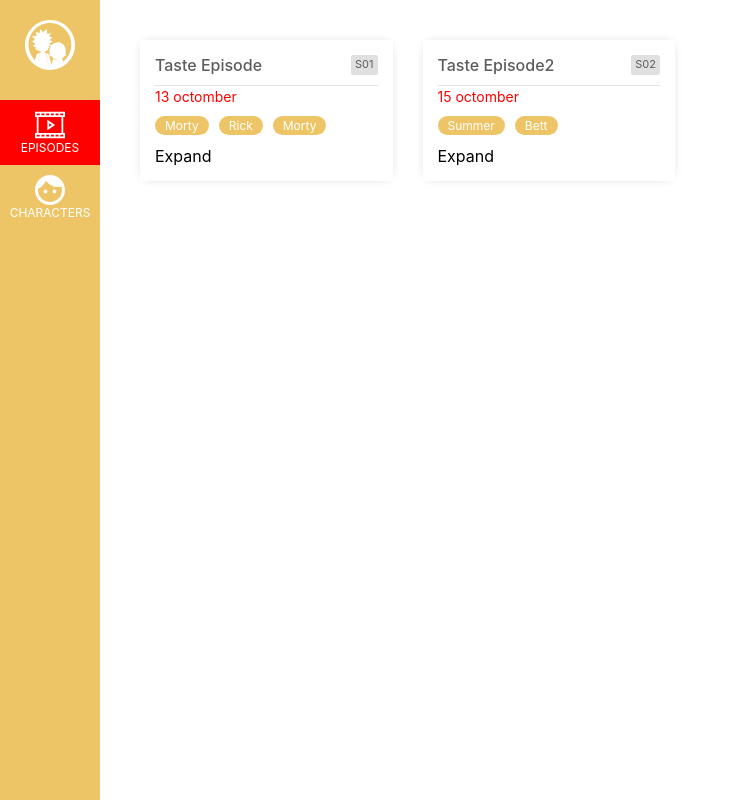
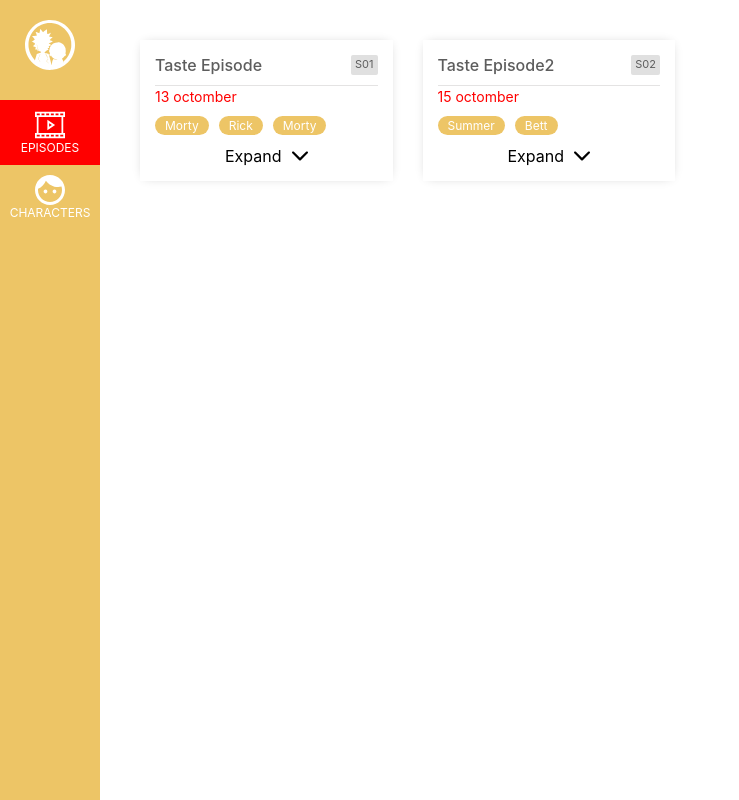
Before and after one commit to dayanapanova/RickAndMorty, a React (Create React App) app: page / in a window 1280 px wide. Shown: the whole page, without its empty margins (0-739 px from the left). Built offline with nearby package versions, Linux system fonts and the light colour scheme.

Commit message:
styling expand button, adding new route, styling characterBox

```diff
--- a/src/App.js
+++ b/src/App.js
@@ -2,7 +2,7 @@ import React from 'react';
 import { Router, Switch, Route } from 'react-router-dom';
 import styled, { ThemeProvider } from 'styled-components'
 import { Navigation } from '@/components';
-import {Episodes , Characters} from '@/containers';
+import {Episodes , Characters,SingleCharacter} from '@/containers';
 
 import { theme } from '@/constants'
 import BrowserHistory from '@/BrowserHistory';
@@ -20,6 +20,7 @@ const App = () => {
           <Switch>
             <Route path='/' exact component={Episodes} />
             <Route path='/characters' exact component={Characters} />
+            <Route path='/characters/:id' exact component={SingleCharacter}/>
           </Switch>
         </PageContent>
       </Router>
--- /dev/null
+++ b/src/components/Character.js
@@ -0,0 +1,56 @@
+import React from "react";
+import styled from "styled-components";
+
+const Box = styled.div`
+  display:flex;
+  background-color:${({ theme }) => theme.colors.light};
+  box-shadow: 0 0 11px -5px rgba(0,0,0,0.3);
+  overflow:hidden;
+  border-radius:5px;
+  cursor:pointer;
+`
+Box.LeftSide = styled.div`
+ width:40%;
+`
+Box.RightSide = styled.div`
+ width:60%;
+ padding:10px;
+`
+const Image = styled.img`
+display:block;
+width:100%;
+height:100%;
+object-fit:cover;
+`
+const Name = styled.h3`
+color:${({ theme }) => theme.colors.dark};
+margin:0 0 10px 0;
+`
+const Status = styled.span`
+background-color:${({ theme }) => theme.colors.silver};
+padding:2px 5px;
+margin-top:10px;
+font-size:14px;
+border-radius:3px;
+display:inline-block;
+`
+const Gender =styled.p`
+color:${({theme})=>theme.colors.dark};
+text-transform:uppercase;
+margin:0;
+`
+const Character = ({ onClick, image, name, status, gender }) => (
+
+    <Box onClick={onClick}>
+        <Box.LeftSide>
+            <Image src={image} />
+        </Box.LeftSide>
+        <Box.RightSide>
+            <Name>{name}</Name>
+            <Gender>{gender}</Gender>
+            <Status>{status}</Status>
+        </Box.RightSide>
+    </Box>
+
+)
+export default Character;
--- a/src/components/Episode.js
+++ b/src/components/Episode.js
@@ -1,5 +1,6 @@
 import React, { useState } from 'react';
 import styled from 'styled-components'
+import { ArrowIcon } from '@/icons';
 
 const Box = styled.div`
     background: #fff;
@@ -9,7 +10,7 @@ const Box = styled.div`
 `
 const Title = styled.h3`
     font-size: 16px;
-    color:${({theme})=> theme.colors.dark};
+    color:${({ theme }) => theme.colors.dark};
     font-weight: 500;
     margin: 0;
 `
@@ -17,7 +18,7 @@ const Title = styled.h3`
 const BoxHead = styled.div`
     display: flex;
     justify-content: space-between;
-    border-bottom: 1px solid ${({theme})=> theme.colors.silver};
+    border-bottom: 1px solid ${({ theme }) => theme.colors.silver};
     padding-bottom: 10px;
 `
 
@@ -27,7 +28,7 @@ const Season = styled.span`
     background-color: #e0e0e0;
     text-transform: uppercase;
     border-radius: 2px;
-    color: ${({theme})=> theme.colors.dark};
+    color: ${({ theme }) => theme.colors.dark};
 `
 
 const Date = styled.span`
@@ -38,12 +39,12 @@ const CharactersList = styled.div`
     display: flex;
     flex-wrap: wrap;
     margin: 10px 0;
-    height: ${({isOpen})=> isOpen ? 'auto' : '20px'};
+    height: ${({ isOpen }) => isOpen ? 'auto' : '20px'};
     overflow: hidden;
 `
 
 const Character = styled.span`
-    background-color: ${({theme})=> theme.colors.primary};
+    background-color: ${({ theme }) => theme.colors.primary};
     display: block;
     margin-right: 10px;
     margin-bottom: 10px;
@@ -52,8 +53,22 @@ const Character = styled.span`
     padding: 2px 10px;
     border-radius: 30px;
 `
+const ExpandButton = styled.div`
+   display:flex;
+   justify-content:center;
+   cursor:pointer;
+   align-items:center;
+`
+ExpandButton.Icon = styled(ArrowIcon)`
+width:16px;
+height:16px;
+margin-left:10px;
+fill:black;
+transform:${({ isOpen }) => isOpen ? 'rotate(180deg)' : 'rotate(0)'};
+transition:transform 0.3s ease-in-out;
+`
 
-const EpisodeComponent = ({name, season, characters, date}) => {
+const EpisodeComponent = ({ name, season, characters, date }) => {
     const [isOpen, setIsOpen] = useState(false);
 
     return (
@@ -65,11 +80,14 @@ const EpisodeComponent = ({name, season, characters, date}) => {
             <div>
                 <Date>{date}</Date>
                 <CharactersList isOpen={isOpen}>
-                    {characters.map(({name}, index)=>(
+                    {characters.map(({ name }, index) => (
                         <Character key={`${name}-${index}`}>{name}</Character>
                     ))}
                 </CharactersList>
-                <div onClick={()=> setIsOpen(!isOpen)}>{isOpen ? 'Shrink' : 'Expand'}</div>
+                <ExpandButton onClick={() => setIsOpen(!isOpen)}>
+                    {isOpen ? 'Shrink' : 'Expand'}
+                    <ExpandButton.Icon isOpen={isOpen} />
+                </ExpandButton>
             </div>
         </Box>
     )
--- a/src/components/index.js
+++ b/src/components/index.js
@@ -1,2 +1,3 @@
 export { default as Navigation } from './Navigation'
 export { default as Episode } from './Episode'
+export {default as Character} from './Character'
--- a/src/containers/Characters.js
+++ b/src/containers/Characters.js
@@ -1,10 +1,53 @@
 import React from "react";
+import { useHistory } from "react-router-dom";
+import { Character } from '@/components';
+import { Row, Col } from "react-grid-system";
+
+
+const CharacterInfo = [
+    {
+        image: 'https://rickandmortyapi.com/api/character/avatar/38.jpeg',
+        name: 'Beth Smith',
+        status: 'alive',
+        gender: 'female',
+        id: 1
+    },
+    {
+        image: 'https://rickandmortyapi.com/api/character/avatar/218.jpeg',
+        name: 'Rick Sanchez',
+        status: 'alive',
+        gender: 'male',
+        id: 2
+    },
+    {
+        image: 'https://rickandmortyapi.com/api/character/avatar/139.jpeg',
+        name: 'Morty Smith',
+        status: 'alive',
+        gender:'male',
+        id: 3
+    }
+
+]
 
 const Characters = () => {
+    const history = useHistory();
+
     return (
-         <div>
-             <h1>Characters</h1>
-         </div>
+        <Row>
+            {CharacterInfo.map(({ id, image, name, status,gender  }, index) => (
+                <Col sm={3}>
+
+                    <Character
+                        onClick={() => history.push(`/characters/${id}`)}
+                        image={image}
+                        name={name}
+                        status={status}
+                        gender={gender}
+
+                    />
+                </Col>
+            ))}
+        </Row>
     )
 }
 export default Characters;
--- a/src/containers/Episodes.js
+++ b/src/containers/Episodes.js
@@ -52,6 +52,8 @@ const MOCK_DATA = [
         ]
     }
 ]
+
+
 const Episodes = () => {
 
 
--- /dev/null
+++ b/src/containers/SingleCharacter.js
@@ -0,0 +1,11 @@
+import React from 'react';
+
+
+const SingleCharacter = () => (
+
+    <div>
+        <h2>Duda</h2>
+    </div>
+)
+
+export default SingleCharacter;
--- a/src/containers/index.js
+++ b/src/containers/index.js
@@ -1,2 +1,3 @@
 export { default as Episodes } from './Episodes';
 export { default as Characters } from './Characters';
+export {default as SingleCharacter} from './SingleCharacter';
--- /dev/null
+++ b/src/icons/ArrowIcon.js
@@ -0,0 +1,20 @@
+import React from "react";
+
+
+
+export default (props)=>(
+  <svg
+      xmlns="http://www.w3.org/2000/svg"
+      width="451.847"
+      height="451.847"
+      x="0"
+      y="0"
+      enableBackground="new 0 0 451.847 451.847"
+      version="1.1"
+      viewBox="0 0 451.847 451.847"
+      xmlSpace="preserve"
+      {...props}
+    >
+      <path d="M225.923 354.706c-8.098 0-16.195-3.092-22.369-9.263L9.27 151.157c-12.359-12.359-12.359-32.397 0-44.751 12.354-12.354 32.388-12.354 44.748 0l171.905 171.915 171.906-171.909c12.359-12.354 32.391-12.354 44.744 0 12.365 12.354 12.365 32.392 0 44.751L248.292 345.449c-6.177 6.172-14.274 9.257-22.369 9.257z"></path>
+    </svg>
+);
--- a/src/icons/index.js
+++ b/src/icons/index.js
@@ -1,3 +1,4 @@
 export { default as LogoIcon } from './LogoIcon';
 export { default as EpisodeIcon } from './EpisodeIcon';
 export { default as CharacterIcon } from './CharacterIcon';
+export {default as ArrowIcon} from './ArrowIcon';
```
Also changed, not shown: 1 other file (tests, documents, lock files or other folders).
